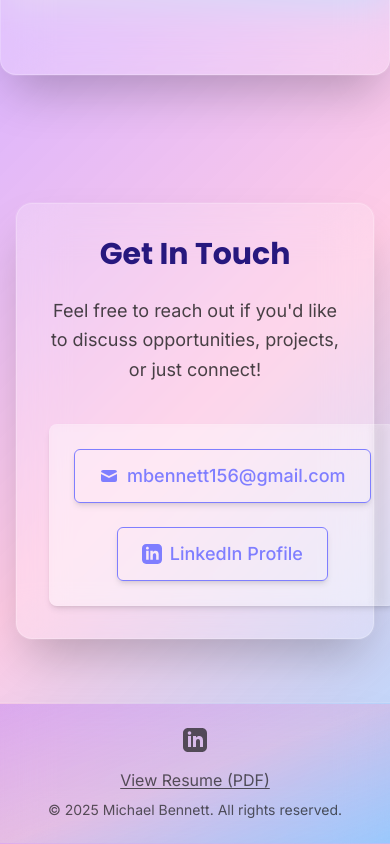
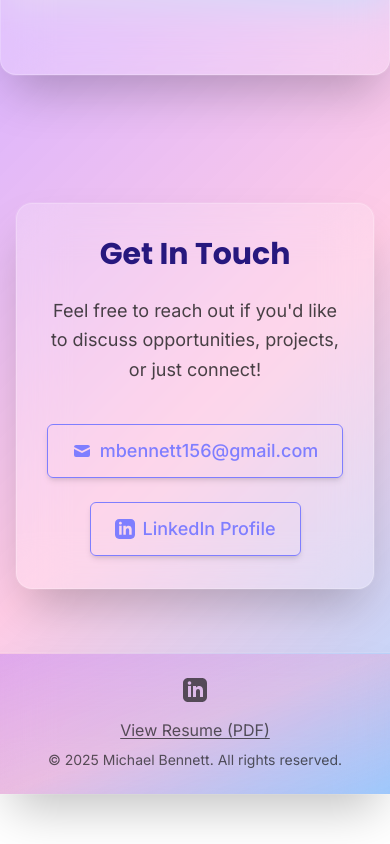
Before and after one commit to mishmishb/resume, a Next.js app in the folder portfolio-website/: page / in a window 390 px wide. Shown: the part 9285-10129 px from the top of the page. After the commit the page ends 10079 px from the top, so only its background shows below. Built offline with nearby package versions, Linux system fonts and the light colour scheme.

Commit message:
Remove frosted glass container around contact buttons for cleaner look

```diff
--- a/portfolio-website/src/components/ContactSection.tsx
+++ b/portfolio-website/src/components/ContactSection.tsx
@@ -38,7 +38,7 @@
         </p>
 
         {/* Apply glassmorphism to the links container */}
-        <div className="inline-block p-6 bg-background/30 dark:bg-background-dark/30 backdrop-blur-sm rounded-lg shadow-md border border-white/10">
+        <div className="flex flex-col sm:flex-row justify-center items-center gap-6 sm:gap-10">
           <div className="flex flex-col sm:flex-row justify-center items-center gap-6 sm:gap-10">
           {/* Email */}
           <a
```
